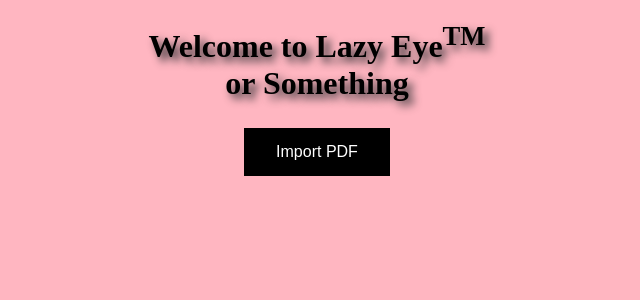
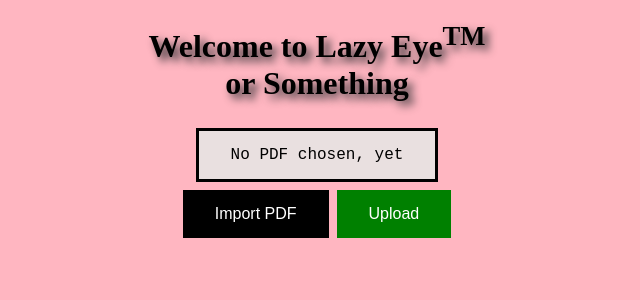
Before and after one commit to Colin6442/eyebook-reader, a Flask app: page /home in a window 1280 px wide. Shown: the top 300 px of the page, without its empty margins (323-963 px from the left). Run offline with Flask 2, Linux system fonts and the light colour scheme.

Commit message:
Upload page is a little better

```diff
--- a/static/css/startPage.css
+++ b/static/css/startPage.css
@@ -18,12 +18,13 @@
       color: black;
   }
   #confirm-button {
-    background-color: black;
+    background-color: green;
     border: none;
     color: white;
     padding: 15px 32px;
     text-align: center;
     text-decoration: none;
+    display: inline-block;
     font-size: 16px;
     margin: 4px 2px;
     cursor: pointer;
--- a/templates/startPage.html
+++ b/templates/startPage.html
@@ -13,13 +13,16 @@
 <!-- action="{{ url_for('calibration')}}" -->
 <!-- enctype=multipart/form-data -->
 <form action="{{ url_for('calibration')}}" method="POST" enctype=multipart/form-data>
+    <span id="custom-text">No PDF chosen, yet</span>
+    <br>
     <input type="file" id="real-button"  accept=".pdf, .txt, .epub" name = "file" hidden="hidden" onchange="uploadReady()">
-    <input type=submit id="confirm-button" hidden="hidden" value=Upload>
     <button type="button" id="custom-button">Import PDF</button>
+    <button type=submit id="confirm-button" value=Upload>Upload</button>
+
 </form>
 <script>
     function uploadReady(){
-        document.getElementById("custom-button").style.display = "none";
+        document.getElementById("custom-button").style.display = "inline-block";
 		document.getElementById("confirm-button").style.display = "inline-block";
     }
 </script>
```
